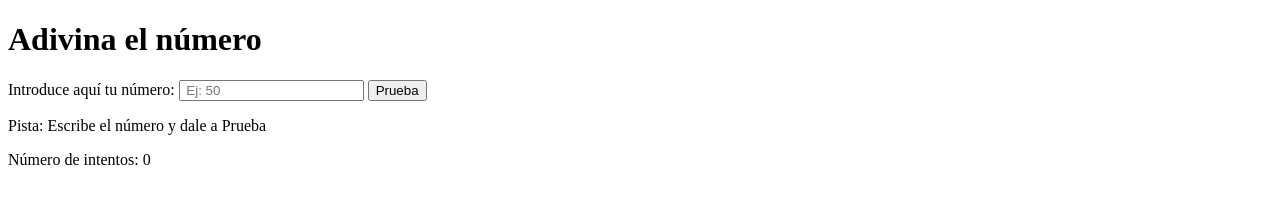
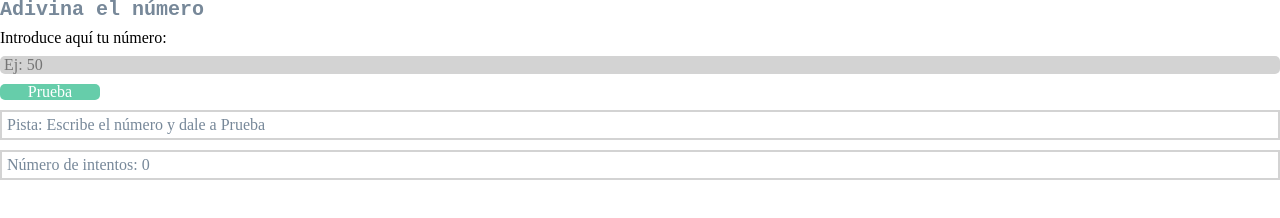
Before and after one commit to Adalab/modulo-2-evaluacion-intermedia-IreGonzalez, a plain HTML site: page index.html in a window 1280 px wide. Drawn offline with Linux system fonts and the light colour scheme.

Commit message:
add basics styles

```diff
--- a/css/main.css
+++ b/css/main.css
@@ -1,2 +1,34 @@
 .main {
+    display: flex;
+    flex-direction: column;
+    row-gap: 10px;
 }
+.title{
+    font-size: 20px;
+    font-family: 'Courier New', Courier, monospace;
+    color: lightslategrey;
+    font-weight: bold;
+}
+.form{
+    display: flex;
+    flex-direction: column;
+    row-gap: 10px;
+}
+.label{
+
+}
+.input{
+    background-color: lightgray;
+    border-radius: 5px;
+}
+.button{
+width: 100px;
+border-radius: 5px;
+background-color: mediumaquamarine;
+color: white;
+}
+.paragraph{
+border: 2px solid lightgrey;
+padding: 5px;
+color: lightslategrey;
+}
--- /dev/null
+++ b/css/reset.css
@@ -0,0 +1,48 @@
+* {
+  margin: 0;
+  padding: 0;
+  border: 0;
+  font-size: 100%;
+  font: inherit;
+  vertical-align: baseline;
+  color: inherit;
+}
+/* HTML5 display-role reset for older browsers */
+article,
+aside,
+details,
+figcaption,
+figure,
+footer,
+header,
+hgroup,
+menu,
+nav,
+section {
+  display: block;
+}
+body {
+  line-height: 1;
+}
+ol,
+ul {
+  list-style: none;
+}
+blockquote,
+q {
+  quotes: none;
+}
+blockquote:before,
+blockquote:after,
+q:before,
+q:after {
+  content: "";
+  content: none;
+}
+table {
+  border-collapse: collapse;
+  border-spacing: 0;
+}
+A {
+  text-decoration: none;
+}
--- a/index.html
+++ b/index.html
@@ -3,18 +3,19 @@
   <head>
     <meta charset="utf-8" />
     <title>Adivina el número</title>
+    <link rel="stylesheet" href="./css/reset.css">
     <link rel="stylesheet" href="./css/main.css">
   </head>
   <body>
     <main class="main">
-      <h1>Adivina el número</h1>
-      <form action="">
-        <label for="insert"> Introduce aquí tu número:</label>
-        <input type="text" name="insert" class="js-input" placeholder=" Ej: 50">
-        <button class="js-button">Prueba</button>
+      <h1 class="title">Adivina el número</h1>
+      <form class="form" action="">
+        <label class="label" for="insert"> Introduce aquí tu número:</label>
+        <input type="text" name="insert" class="js-input input" placeholder=" Ej: 50">
+        <button class="js-button button">Prueba</button>
       </form>
-      <p class="js-help">Pista: Escribe el número y dale a Prueba</p>
-      <p>Número de intentos: <span class="js-try">0</span></p>
+      <p class="js-help paragraph">Pista: Escribe el número y dale a Prueba</p>
+      <p class="paragraph">Número de intentos: <span class="js-try">0</span></p>
     </main>
     <script type="text/javascript" src="./js/main.js"></script>
   </body>
```
Also changed, not shown: 1 other file.
